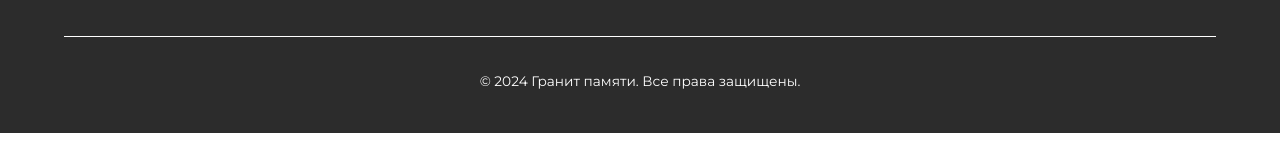
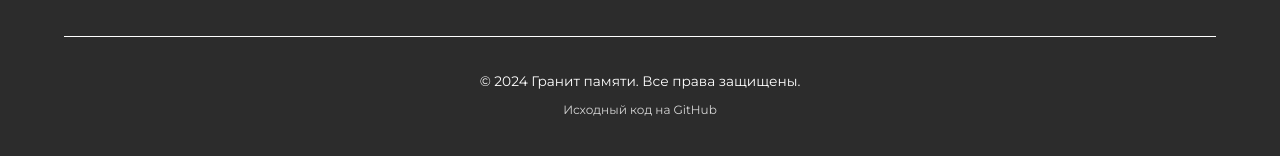
Before and after one commit to Absensy/web-development, a Next.js app: page / in a window 1280 px wide. Shown: the part 3341-3497 px from the top of the page. Before the commit the page ends 3474 px from the top, so only its background shows below. Built offline with nearby package versions, Linux system fonts and the light colour scheme; no server answers; the database is empty.

Commit message:
feat: add GitHub links and setup GitHub Pages deployment

```diff
--- a/next.config.ts
+++ b/next.config.ts
@@ -13,9 +13,9 @@ const nextConfig: NextConfig = {
     // Для локального хостинга разрешаем неоптимизированные изображения
     unoptimized: process.env.NODE_ENV === 'production' && process.env.STATIC_EXPORT === 'true',
   },
-  // Опция для статического экспорта (раскомментируйте если нужно)
-  // output: 'export',
-  // trailingSlash: true,
+  // Опция для статического экспорта (для GitHub Pages)
+  output: process.env.STATIC_EXPORT === 'true' ? 'export' : undefined,
+  trailingSlash: process.env.STATIC_EXPORT === 'true',
 };
 
 export default nextConfig;
--- a/src/components/Footer/Footer.tsx
+++ b/src/components/Footer/Footer.tsx
@@ -78,8 +78,22 @@ const Footer = () => {
           <Divider />
         </Box>
 
-        <Stack marginTop="33px" alignItems="center">
+        <Stack marginTop="33px" alignItems="center" spacing={1}>
           <Typography variant="caption" color="common.white">{footerData.copyright_text}</Typography>
+          <Link
+            href="https://github.com/Absensy/web-development"
+            target="_blank"
+            rel="noopener noreferrer"
+            underline="hover"
+            color="common.white"
+            sx={{
+              fontSize: '12px',
+              opacity: 0.8,
+              '&:hover': { opacity: 1 }
+            }}
+          >
+            Исходный код на GitHub
+          </Link>
         </Stack>
 
       </Container>
```
Also changed, not shown: 1 other file (tests, documents, lock files or other folders).
